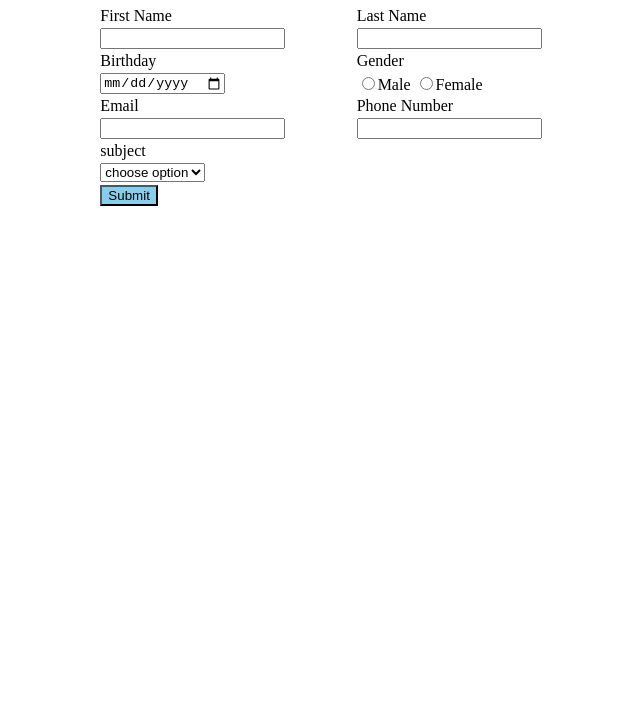
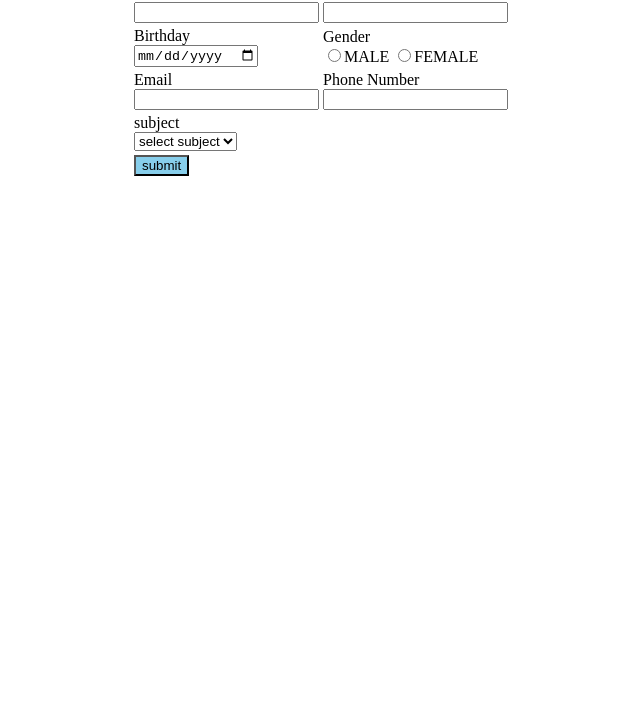
Before and after one commit to irfan2401/HTML-APPS, a plain HTML site: page Task 3/form4.html in a window 1280 px wide. Shown: the part 86-800 px from the top of the page, without its empty margins (319-959 px from the left). Drawn offline with Linux system fonts and the light colour scheme.

Commit message:
Task 3 code

```diff
--- a/Task 3/form4.html
+++ b/Task 3/form4.html
@@ -4,55 +4,52 @@
 <head>
     <meta charset="UTF-8">
     <meta name="viewport" content="width=device-width, initial-scale=1.0">
-    <title>Document</title>
+    <title>Form4</title>
 </head>
 
 <body>
-    <Form action="">
-        <table cellspacing="1px" cellpadding="1px" align="center">
-            <tr><td><h1>Registration Form</h1></td></tr>
+    <Form action="f4">
+        <table align="center">
+            <caption>
+                <h3>Registration Form</h3>
+            </caption>
             <tr>
-                <td><label for="fName">First Name</label></td>
-                <td><label for="lName">Last Name</label></td>
-            </tr>
-            <tr>
-                <td><input type="text" name="fname" id="fname"></td>
-                <td><input type="text" name="lname" id="lname"></td>
-            </tr>
-            <tr>
-                <td><label for="dob">Birthday</label></td>
-                <td><label for="gender">Gender</label></td>
-            </tr>
-            <tr>
-                <td><input type="date" name="dob" id="dob"> </td>
-                <td>
-                    <input type="radio" value="Male">Male
-                    <input type="radio" value="Female">Female
+                <td><label>First Name</label><br>
+                    <input type="text" id="id1" name="name1">
+                </td>
+                <td><label>Last Name</label><br>
+                    <input type="text" id="id2" name="name2">
                 </td>
             </tr>
             <tr>
-                <td><label for="email">Email</label></td>
-                <td><label for="Phone Number">Phone Number</label></td>
+                <td><label>Birthday</label><br>
+                    <input type="date" id="id3" name="name3">
+                </td>
+                <td><label>Gender</label><br>
+                    <input type="radio" value="Male" id="gender1" name="gender">MALE
+                    <input type="radio" value="Female" id="female" name="gender">FEMALE
+                </td>
             </tr>
             <tr>
-                <td><input type="email" name="email" id="email"></td>
-                <td><input type="number" name="Phone Number" id="Phone Number"></td>
+                <td><label>Email</label><br>
+                    <input type="email" id="id4" name="name4">
+                </td>
+                <td><label>Phone Number</label><br>
+                    <input type="number" id="id5" name="name5">
+                </td>
             </tr>
             <tr>
-                <td><label for="subject">subject</label></td>
-            </tr>
-            <tr>
-                <td colspan="2">
-                    <select name="choose option" id="choose option">
-                        <option value="">choose option</option>
-                        <option value="value2">value1</option>
-                        <option value="value3">value2</option>
-                        <option value="value4">value3</option>
+                <td><label>subject</label><br>
+                    <select id="subject " name="subject">
+                        <option value="select subject">select subject</option>
+                        <option value="Maths">MATHS</option>
+                        <option value="Physics">PHYSICS</option>
+                        <option value="Chemistry">CHEMISTRY</option>
                     </select>
                 </td>
             </tr>
             <tr>
-                <td><input type="submit" name="submit" id="submit" style="background-color: skyblue;"></td>
+                <td><input type="submit" value="submit" style="background-color: skyblue;"></td>
             </tr>
         </table>
     </form>
```
Also changed, not shown: Task 3/form 2.html (+3 -3 lines), Task 3/form 3.html (+12 -9 lines), Task 3/form1.html (+7 -3 lines).
